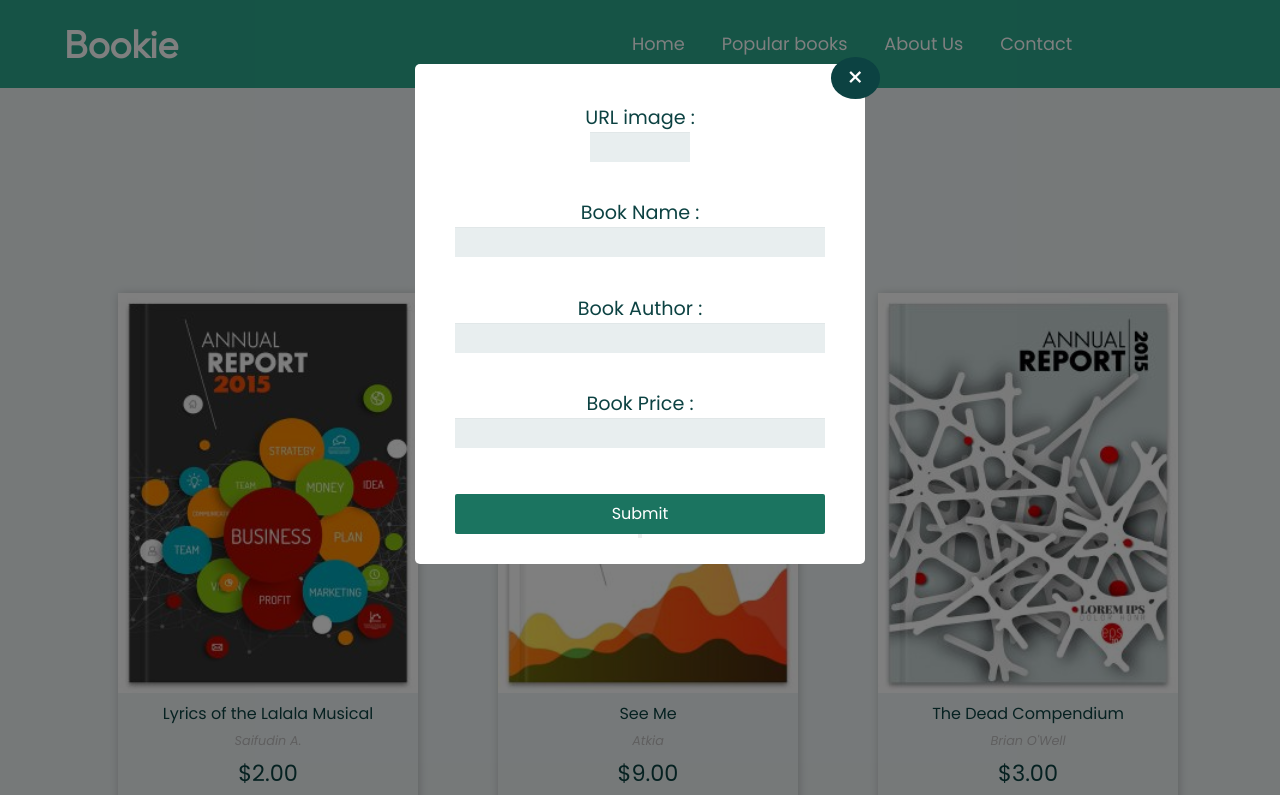
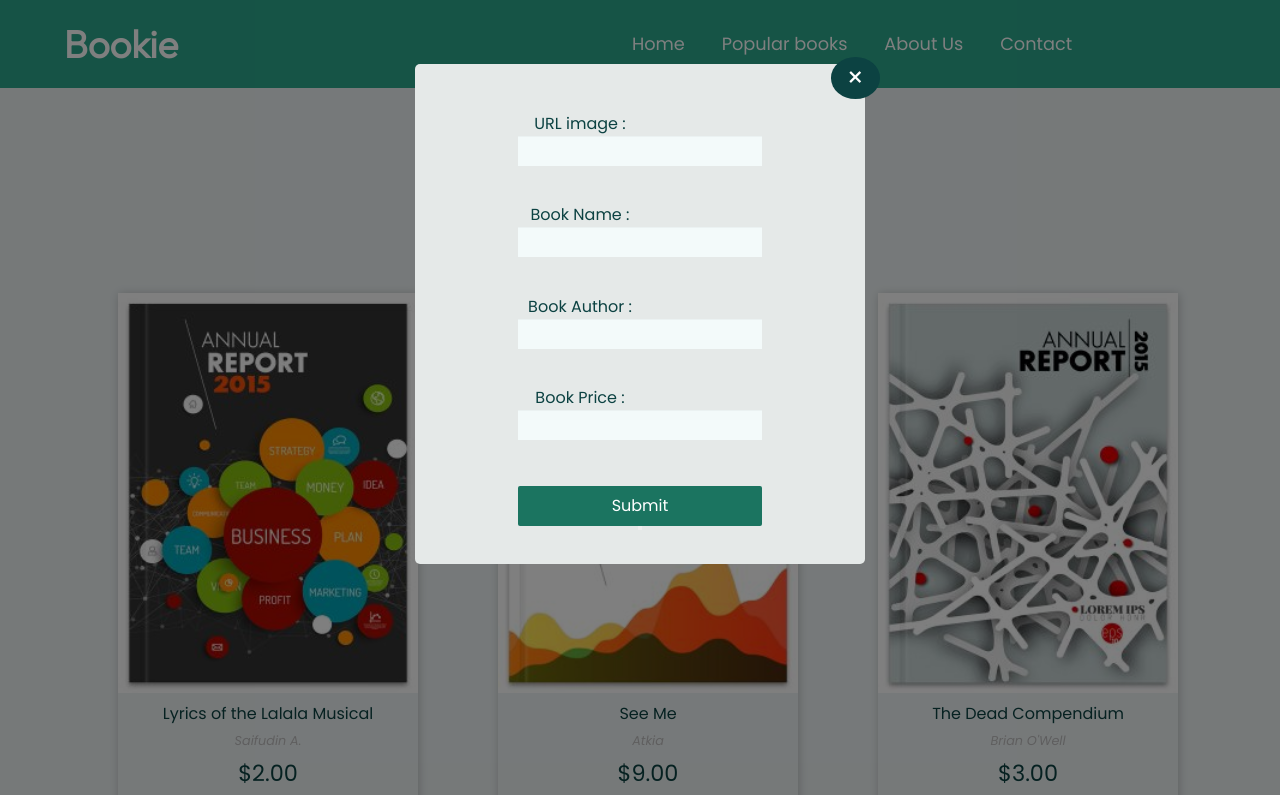
Before and after one commit to omaraburabie3/Bookie, a plain HTML site: page index.html in a window 1280 px wide. Shown: the top 795 px of the page. Drawn offline with Linux system fonts and the light colour scheme; a web font is replaced by a local one.

Commit message:
make some edit in the css file

```diff
--- a/script.js
+++ b/script.js
@@ -146,9 +146,8 @@ function renderAllCard() {
 }
 
 // START DELETE BOOK FUNCTIONLTY
-function deleteBtnCard(books, id) {
+function deleteBtnCard(books) {
   const deleteBtn = document.getElementById(books.id);
-  // const deleteBtn = document.getElementById(books.id);
   deleteBtn.addEventListener("click", () => {
     deleteBtn.parentNode.remove();
   });
--- a/style.css
+++ b/style.css
@@ -19,7 +19,6 @@ header {
   display: flex;
   justify-content: space-around;
   align-items: center;
-  /* height: 5rem; */
   z-index: -999;
   font-size: 1.2rem;
   width: 100%;
@@ -58,7 +57,6 @@ header {
 }
 .inf {
   font-family: "Signika", sans-serif;
-
   text-align: center;
   color: rgb(11, 54, 54);
   margin-top: 2.5rem;
@@ -140,7 +138,7 @@ header {
   text-decoration: none;
 }
 .button:hover {
-  background-color: rgb(12, 66, 66);
+  background-color: rgb(13, 82, 82);
 }
 .popup {
   position: fixed;
@@ -155,7 +153,7 @@ header {
 .popup-content {
   width: 450px;
   height: 500px;
-  background-color: rgb(255, 255, 255);
+  background-color: rgb(229, 233, 232);
   border-radius: 5px;
   position: relative;
   padding: 1rem;
@@ -191,21 +189,15 @@ header {
   color: rgb(12, 66, 66);
 }
 .inf-book label {
-  font-size: 1.2rem;
+  font-size: 1rem;
   text-align: left;
   margin-top: 0.4rem;
   color: rgb(12, 66, 66);
-  display: block;
+  margin-right: 120px;
 }
-/* font-size: 1.2rem;
-  text-align: center;
-  margin-top: 0.5rem;
-  color: rgb(12, 66, 66);
-  border: none;
-  outline: none; */
 
 .inf-book #imags {
-  width: 100px;
+  width: 244px;
 }
 .inf-book input {
   background: rgba(255, 255, 255, 0.1);
@@ -215,11 +207,12 @@ header {
   margin: 0;
   outline: 0;
   padding: 15px;
-  width: 100%;
-  background-color: #e8eeef;
-  color: #95a4af;
+  width: 244px;
+  background-color: #f3fafa;
+  color: #0c0f11;
   box-shadow: 0 1px 0 rgba(0, 0, 0, 0.03) inset;
   margin-bottom: 30px;
+  font-weight: 400;
 }
 
 .inf-book #submit {
@@ -227,7 +220,6 @@ header {
   height: 40px;
   border: none;
   outline: none;
-  /* border-bottom: 1px solid rgb(12, 66, 66); */
   font-size: 1rem;
   text-align: center;
   color: rgb(12, 66, 66);
@@ -243,10 +235,10 @@ header {
 .inf-book #submit:active {
   background-color: rgb(27, 116, 96);
 }
+/* //media queries for other devices */
 @media all and (max-width: 480px) {
   header {
     flex-direction: column;
-    /* position: relative; */
   }
   .logo {
     font-size: 2rem;
```
